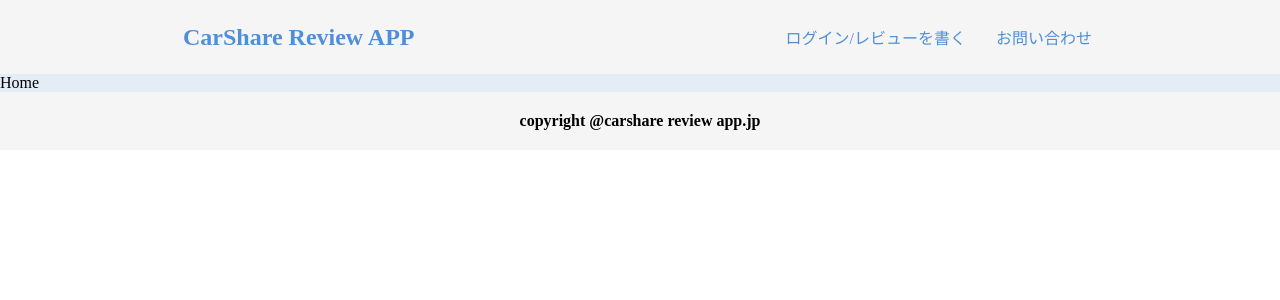
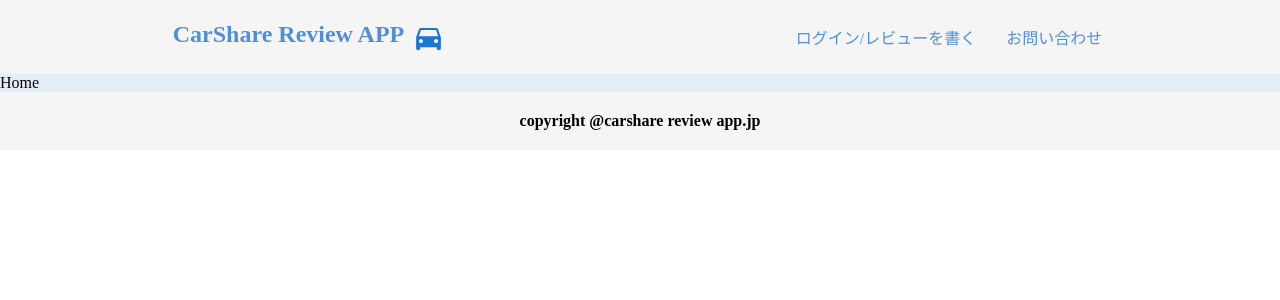
Before and after one commit to shunmakk/carshare-review-app, a React (Create React App) app: page / in a window 1280 px wide. Shown: the top 300 px of the page. Built offline with nearby package versions, Linux system fonts and the light colour scheme; no server answers.

Commit message:
Headerを少し修正

```diff
--- a/src/components/Header.scss
+++ b/src/components/Header.scss
@@ -8,6 +8,9 @@
         .headerTitle{
             .Link{
                 text-decoration: none;
+                display: flex;
+                justify-content: center;
+
                 h1{
                 font-size: 24px;
                 color: #508FD8;
--- a/src/components/Header.tsx
+++ b/src/components/Header.tsx
@@ -1,12 +1,13 @@
 import { Link } from 'react-router-dom';
 import './Header.scss';
+import DirectionsCarIcon from '@mui/icons-material/DirectionsCar';
 
 const Header = () => {
   return (
     <header className='header'>
       <div className='headerWrapper'>
         <div className='headerTitle'>
-        <Link to="/" className='Link'><h1>CarShare Review APP</h1></Link>
+        <Link to="/" className='Link'><h1>CarShare Review APP</h1><DirectionsCarIcon sx={{ fontSize: 33 , paddingLeft: 1}} color="primary" /></Link>
         </div>
         <nav className='headerNavgation'>
           <ul>
```
